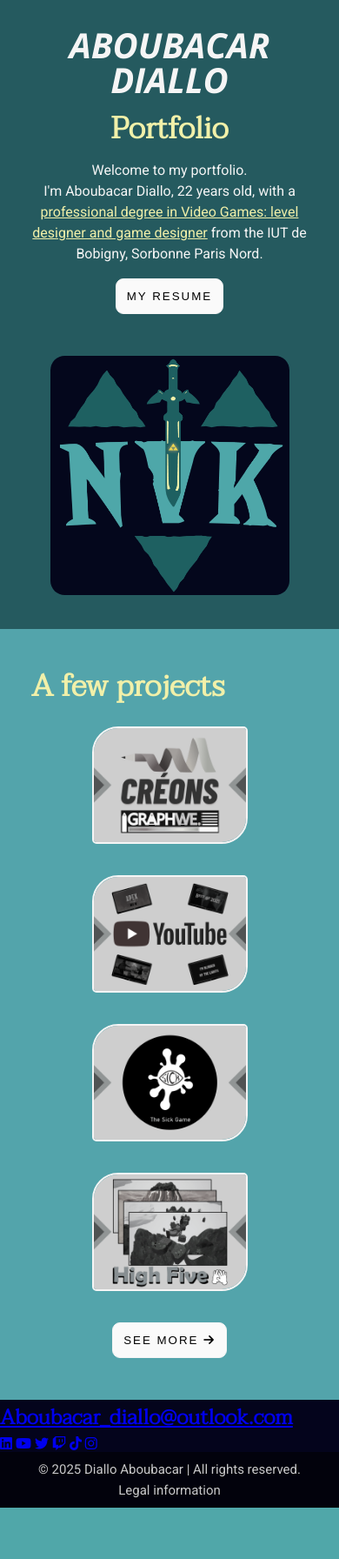
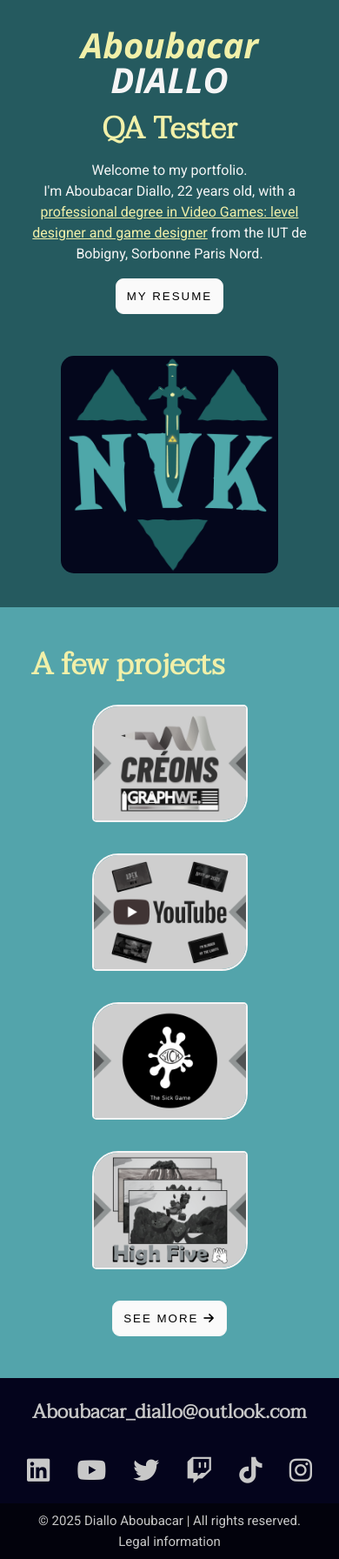
Before and after one commit to MrKebla/Portfolio, a PHP site: page /en/index.html in a window 390 px wide. Shown: the part 127-1919 px from the top of the page at 87% size. Before the commit the page ends 1860 px from the top, so only its background shows below. Run offline with PHP 8.4, Linux system fonts and the light colour scheme; some libraries are stand-ins or nearby versions.

Commit message:
Responsive

```diff
--- a/css/style.css
+++ b/css/style.css
@@ -168,9 +190,9 @@
 
 .prez h1 {
     font-size: 56px;
-    text-transform: uppercase;
     line-height: 3.5rem;
     letter-spacing: 1rem;
+    color: #f1f0a9;
 }
 
 .prez h2, .proj h2 {
@@ -204,30 +226,16 @@
     text-decoration: underline;
 }
 
-.btn {
-    border-width: 1px;
-    padding: 0.75rem;
-    margin: 1rem 0 1rem;
-    text-transform: uppercase;
-    letter-spacing: 2px;
-    cursor: pointer;
-    background: rgb(250, 250, 250);
-    border-radius: 9px;
-    transition: 0.3s;
-    border: 1px solid whitesmoke;
+#prenom {
+    text-transform: lowercase;
+    color: #f1f0a9;
 }
 
-.btn:hover {
-    background-color: #04041c;
-    color: rgb(230, 230, 230);
+#nom {
+    color: whitesmoke;
 }
 
-.btn.active {
-    background-color: #04041c;
-    color: white;
-}
-
-        /********* Realisation *********/
+        /********* Projets *********/
 
 .proj {
     background-color: #53a4ab;
@@ -305,7 +313,7 @@
 }
 
 .mail a {
-    font-size: 20px;
+    font-size: 17.5px;
     text-decoration: none;
     color: rgb(200, 200, 200);
 }
@@ -314,7 +322,7 @@
     display: flex;
     align-items: center;
     justify-content: space-evenly;
-    padding: 1.25rem 0 1.25rem;
+    padding: 1.25rem 0 1rem;
     color: rgb(200, 200, 200);
     text-align: center;
     background-color: #04041c;
@@ -322,8 +330,8 @@
 
 .rezo a {
     text-decoration: none;
-    font-size: 35px;
-    padding-top: 1rem;
+    font-size: 30px;
+    padding-top: 0.75rem;
     line-height: 38px;
     color: inherit;
     transition: 0.5s;
@@ -743,7 +751,7 @@
     }
 
     .prez-corps-block img {
-        width: 275px;
+        width: 250px;
     }
 
     .proj-corps {
@@ -844,16 +852,6 @@
 
     .outils img {
         width: 15%;
-    }
-
-}
-
-@media all and (max-width: 500px) {
-
-        /********* Partie Contact *********/
-
-    .mail a {
-        font-size: 17.5px;
     }
 
 }
--- a/en/index.html
+++ b/en/index.html
@@ -42,8 +42,11 @@
             <div class="container">
                 <div class="prez-corps" data-aos="zoom-in">
                     <div class="prez-corps-block">
-                        <h1>Aboubacar Diallo</h1><br>
-                        <h2>Portfolio</h2><br>
+                        <h1>
+                            A<span id="prenom">boubacar</span>
+                            <span id="nom">Diallo</span>
+                        </h1><br>
+                        <h2>QA Tester</h2><br>
                         <p>
                             Welcome to my portfolio. <br>
                             I'm Aboubacar Diallo, 22 years old, with a <span class="under">professional degree in Video Games:
@@ -90,8 +93,10 @@
             </div>
         </section>
         <footer>
-            <div class="contact">
+            <div class="mail">
                 <a href="mailto:aboubacar_diallo@outlook.com"><h2>Aboubacar_diallo@outlook.com</h2></a>
+            </div>
+            <div class="rezo">
                 <a href="https://www.linkedin.com/in/diallo-aboubacar/" target="_blank"><i class="fab fa-linkedin"></i></a>
                 <a href="https://www.youtube.com/@nevenkebla_" target="_blank"><i class="fab fa-youtube"></i></a>
                 <a href="https://twitter.com/Nevenkebla_" target="_blank"><i class="fab fa-twitter"></i></a>
--- a/en/realisations.html
+++ b/en/realisations.html
@@ -131,8 +131,10 @@
             </div>
         </section>
         <footer>
-            <div class="contact">
+            <div class="mail">
                 <a href="mailto:aboubacar_diallo@outlook.com"><h2>Aboubacar_diallo@outlook.com</h2></a>
+            </div>
+            <div class="rezo">
                 <a href="https://www.linkedin.com/in/diallo-aboubacar/" target="_blank"><i class="fab fa-linkedin"></i></a>
                 <a href="https://www.youtube.com/@nevenkebla_" target="_blank"><i class="fab fa-youtube"></i></a>
                 <a href="https://twitter.com/Nevenkebla_" target="_blank"><i class="fab fa-twitter"></i></a>
--- a/realisations.html
+++ b/realisations.html
@@ -131,8 +131,10 @@
             </div>
         </section>
         <footer>
-            <div class="contact">
+            <div class="mail">
                 <a href="mailto:aboubacar_diallo@outlook.com"><h2>Aboubacar_diallo@outlook.com</h2></a>
+            </div>
+            <div class="rezo">
                 <a href="https://www.linkedin.com/in/diallo-aboubacar/" target="_blank"><i class="fab fa-linkedin"></i></a>
                 <a href="https://www.youtube.com/@nevenkebla_" target="_blank"><i class="fab fa-youtube"></i></a>
                 <a href="https://twitter.com/Nevenkebla_" target="_blank"><i class="fab fa-twitter"></i></a>
```
Also changed, not shown: other parts of css/style.css (+72 -6 lines), index.html (+5 -3 lines).
